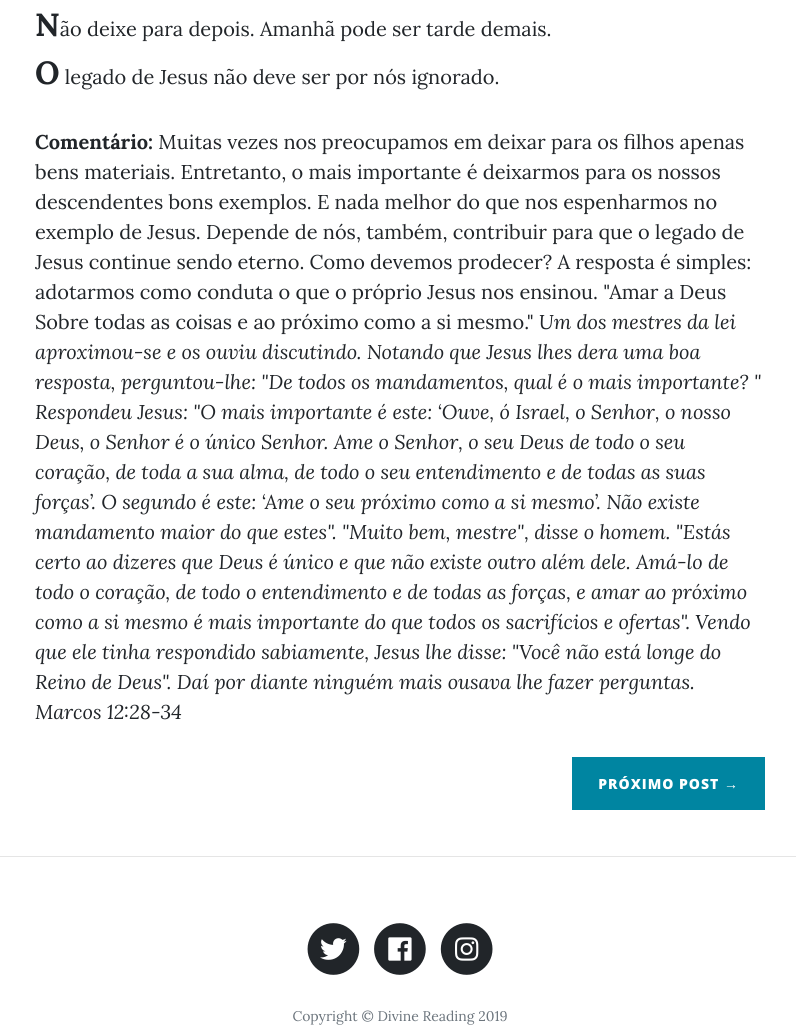
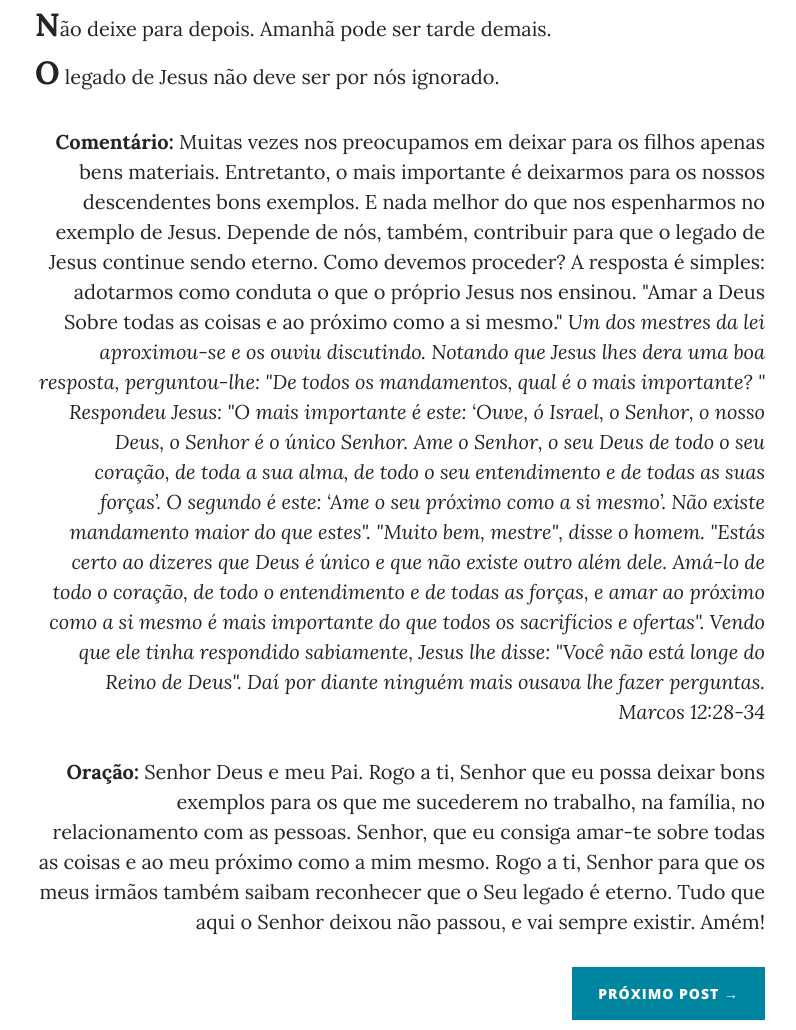
Before and after one commit to kelvinfrade/blog, a website: page post4.html in a window 1280 px wide. Shown: the part 1606-2636 px from the top of the page, without its empty margins (240-1036 px from the left). Drawn offline with nearby package versions, Linux system fonts and the light colour scheme; a script that the page names is missing.

Commit message:
Add Pray

```diff
--- a/post4.html
+++ b/post4.html
@@ -206,10 +206,10 @@
               <strong style="font-size: 2rem;">N</strong>ão deixe para depois. Amanhã pode ser tarde demais.<br />
               <strong style="font-size: 2rem;">O</strong> legado de Jesus não deve ser por nós ignorado.
             </p>
-            <p>
+            <p style="text-align: justify;text-align: right;">
             <strong>Comentário: </strong> Muitas vezes nos preocupamos em deixar para os filhos apenas bens materiais. Entretanto, o mais
               importante é deixarmos para os nossos descendentes bons exemplos. E nada melhor do que nos espenharmos no exemplo de Jesus.
-              Depende de nós, também, contribuir para que o legado de Jesus continue sendo eterno. Como devemos prodecer? A resposta é
+              Depende de nós, também, contribuir para que o legado de Jesus continue sendo eterno. Como devemos proceder? A resposta é
               simples: adotarmos como conduta o que o próprio Jesus nos ensinou. "Amar a Deus Sobre todas as coisas e ao próximo como a si
               mesmo." <i> Um dos mestres da lei aproximou-se e os ouviu discutindo. Notando que Jesus lhes dera uma boa resposta, perguntou-lhe:
               "De todos os mandamentos, qual é o mais importante? "
@@ -223,7 +223,12 @@
               Daí por diante ninguém mais ousava lhe fazer perguntas.
               Marcos 12:28-34 </i>
             </p>
-
+            <p style="text-align: justify;text-align: right;">
+            <strong>Oração: </strong> Senhor Deus e meu Pai. Rogo a ti, Senhor que eu possa deixar bons exemplos para os que me
+              sucederem no trabalho, na família, no relacionamento com as pessoas. Senhor, que eu consiga amar-te sobre todas as
+              coisas e ao meu próximo como a mim mesmo. Rogo a ti, Senhor para que os meus irmãos também saibam reconhecer que o Seu
+              legado é eterno. Tudo que aqui o Senhor deixou não passou, e vai sempre existir. Amém!
+            </p>
             <div class="clearfix">
               <a class="btn btn-primary float-right" href="post.html"
                 >Próximo Post &rarr;</a
```
